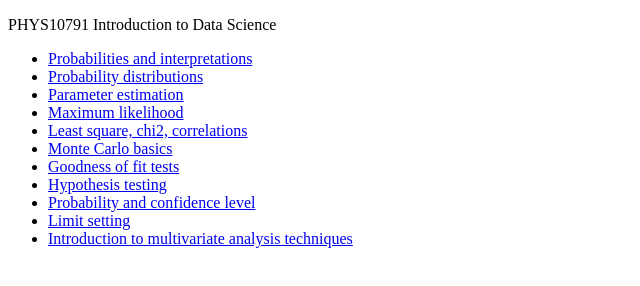
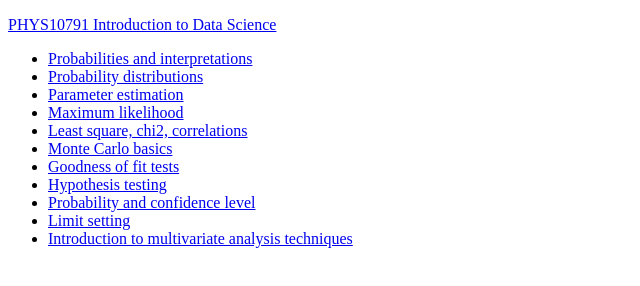
Before and after one commit to bretonr/intro_data_science, a plain HTML site: page index.html in a window 1280 px wide. Shown: the whole page, without its empty margins (0-640 px from the left). Drawn offline with Linux system fonts and the light colour scheme.

```diff
--- a/index.html
+++ b/index.html
@@ -5,7 +5,7 @@
   </head>
   <body>
     <p>
-      PHYS10791 Introduction to Data Science
+      <a href="https://nbviewer.jupyter.org/github/bretonr/intro_data_science/tree/master/">PHYS10791 Introduction to Data Science</a>
     </p>
     <p>
       <ul>
```
Also changed, not shown: 2 other files.
